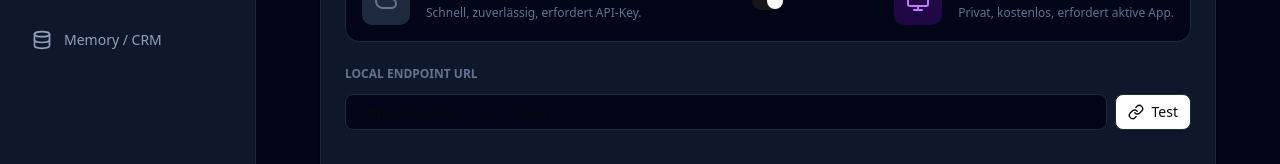
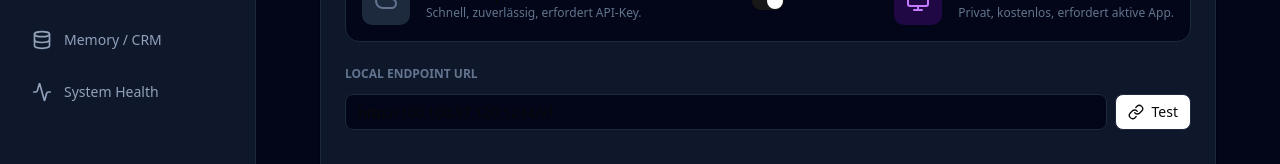
Before and after one commit to keokukzh/leadflow-pro, a Next.js app in the folder leadflow-pro/: page /settings in a window 1280 px wide. Shown: the part 322-486 px from the top of the page. Built offline with nearby package versions, Linux system fonts and the light colour scheme; no server answers.

Commit message:
ui: Add System Health link to Sidebar navigation

```diff
--- a/leadflow-pro/src/components/layout/Sidebar.tsx
+++ b/leadflow-pro/src/components/layout/Sidebar.tsx
@@ -9,7 +9,8 @@ import {
   Palette,
   Mail,
   Database,
-  Settings
+  Settings,
+  Activity
 } from "lucide-react";
 import clsx from "clsx";
 import { getGlobalAgentStatus, GlobalAgentStatus } from "@/lib/actions/server-actions";
@@ -22,6 +23,7 @@ const navigation = [
   { name: "Creator Agent", href: "/creator", icon: Palette, key: "creator" as keyof GlobalAgentStatus },
   { name: "Contact Agent", href: "/contact", icon: Mail, key: "contact" as keyof GlobalAgentStatus },
   { name: "Memory / CRM", href: "/memory", icon: Database, key: "memory" as keyof GlobalAgentStatus | "dashboard" | "memory" },
+  { name: "System Health", href: "/health", icon: Activity, key: "health" as string },
 ];
 
 export function Sidebar() {
```
